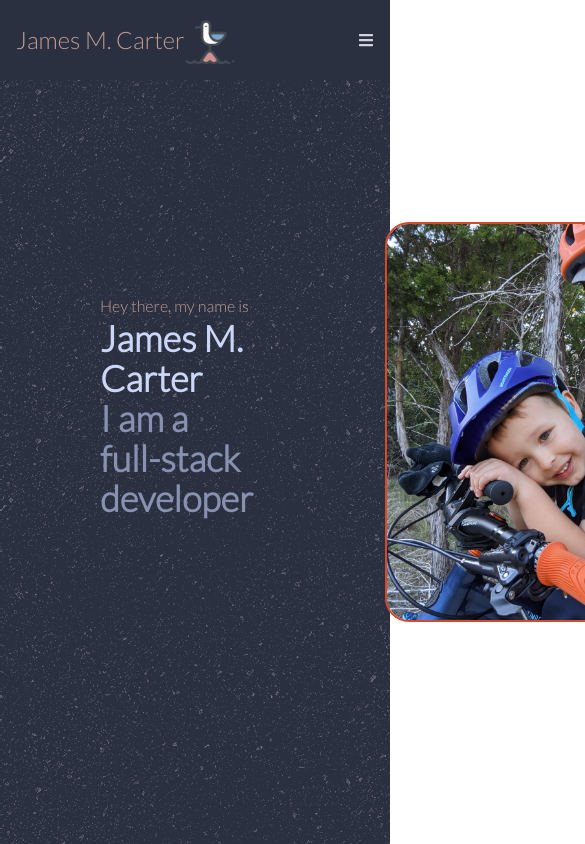
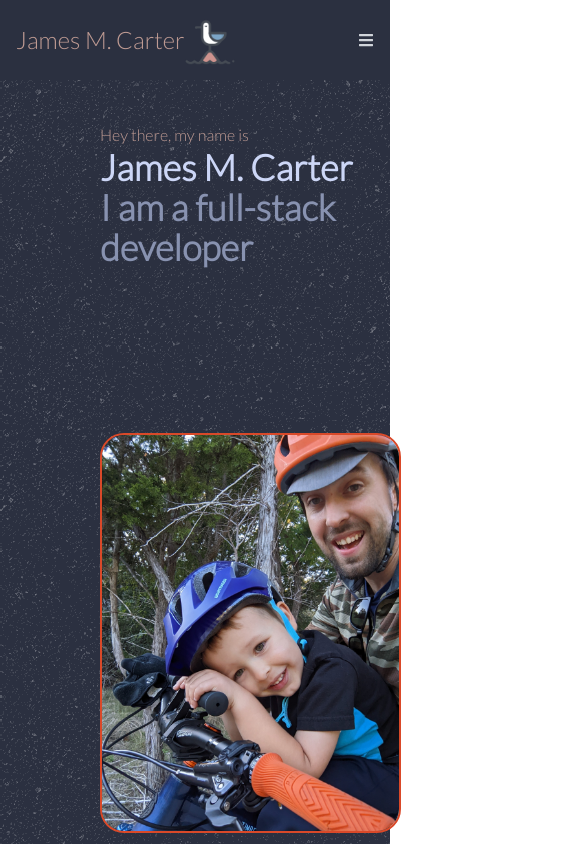
Before and after one commit to carterjamesmike/react-portfolio, a React (Vite) app: page / in a window 390 px wide. Shown: the top 844 px of the page, 585 px wide, since content can reach past the window. Built offline with nearby package versions, Linux system fonts and the light colour scheme.

Commit message:
Changed media queries

```diff
--- a/src/components/Home.jsx
+++ b/src/components/Home.jsx
@@ -3,8 +3,8 @@ import Portrait from "../assets/images/portrait.jpg";
 
 const Home = () => {
   return (
-    <div name="Home" className="flex w-full h-screen bg-primary primary-bg ">
-      <div className=" mx-auto pr-8 pl-[100px] flex flex-col justify-center h-full ">
+    <div name="Home" className="flex flex-col w-full h-screen bg-primary primary-bg sm:flex-row">
+      <div className="mx-auto pr-8 pl-[100px] flex flex-col justify-center h-full sm:mt-[100px]">
         <p className="accent-text">Hey there, my name is</p>
         <h1 className="text-4xl sm:7xl font-bold text-[#ccd6f6]">
           James M. Carter
--- a/src/index.css
+++ b/src/index.css
@@ -45,7 +45,3 @@
 .accent-text {
   color: #bf9b93
 }
-
-/* .img-bg {
-  background-image: url('./src/assets/images/texture.png');
-} */
```
